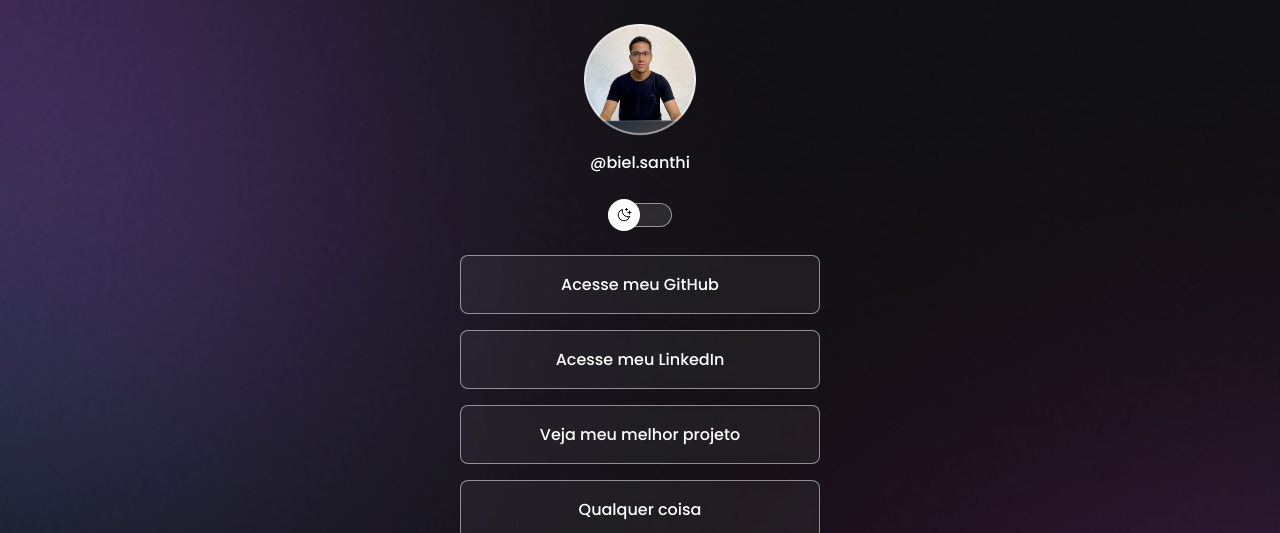
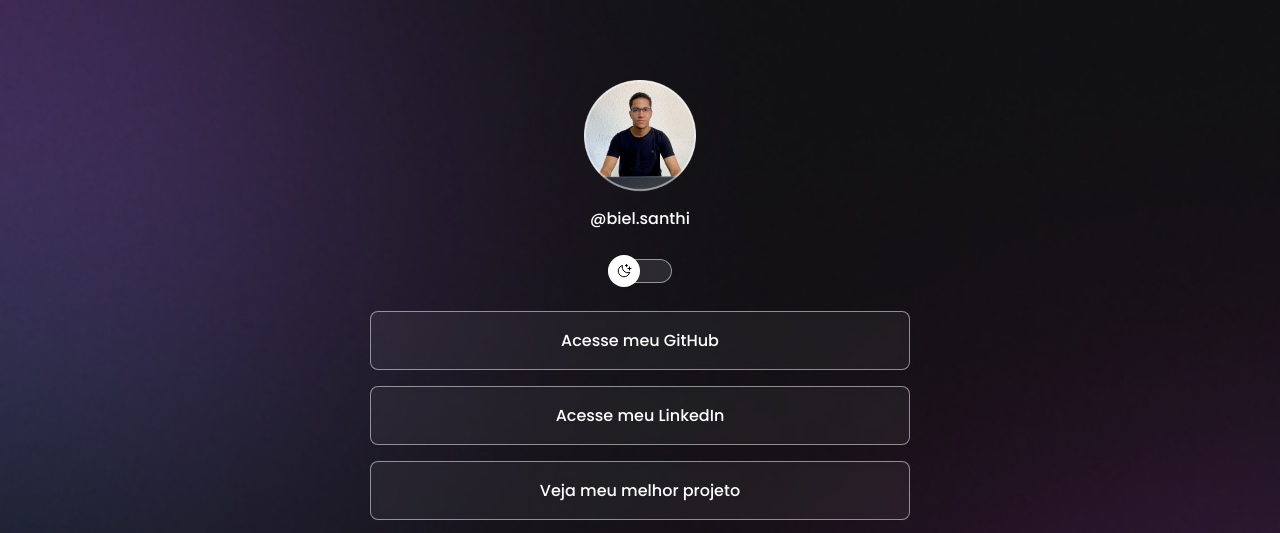
Before and after one commit to LuizSanti/luizlinks, a plain HTML site: page index.html in a window 1280 px wide. Shown: the top 533 px of the page. Drawn offline with nearby package versions, Linux system fonts and the light colour scheme.

Commit message:
ajust width

```diff
--- a/index.html
+++ b/index.html
@@ -6,7 +6,7 @@
     <link href="https://fonts.googleapis.com/css2?family=Poppins:ital,wght@0,100;0,200;0,300;0,400;0,500;0,600;0,700;0,800;0,900;1,100;1,200;1,300;1,400;1,500;1,600;1,700;1,800;1,900&display=swap" rel="stylesheet">
     <meta charset="UTF-8">
     <meta name="viewport" content="width=device-width, initial-scale=1.0">
-    <title>Projeto</title>
+    <title>LuizLinks</title>
     <link rel="stylesheet" href="style.css">
 </head>
 <body>
--- a/style.css
+++ b/style.css
@@ -39,10 +39,11 @@ body * {
 
 
 #container {
-    width: 360px;
+    width: 100%;
+    max-width: 588px;
     height: 712px;
-    margin: auto;
-    margin-top: 56px auto 0px;
+    margin: 56px auto 0px;
+    padding: 0 24px;
 }
 
 #profile {
```
